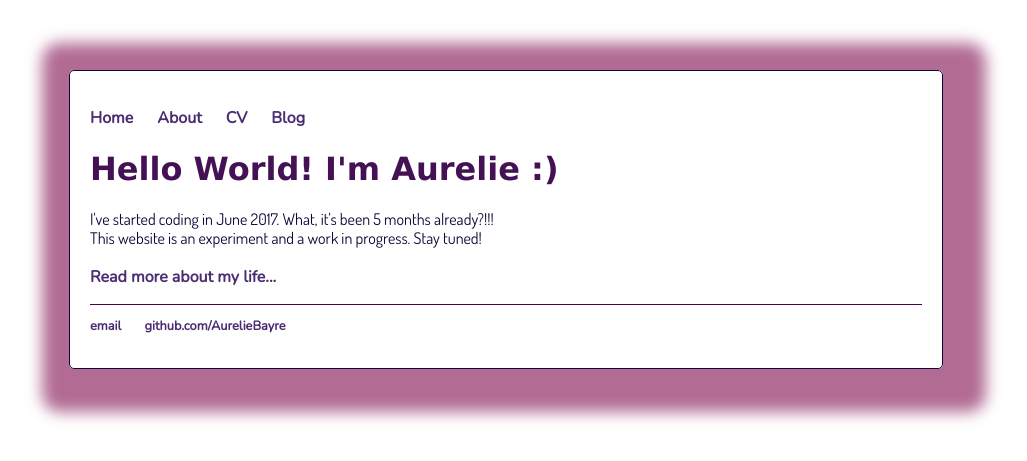
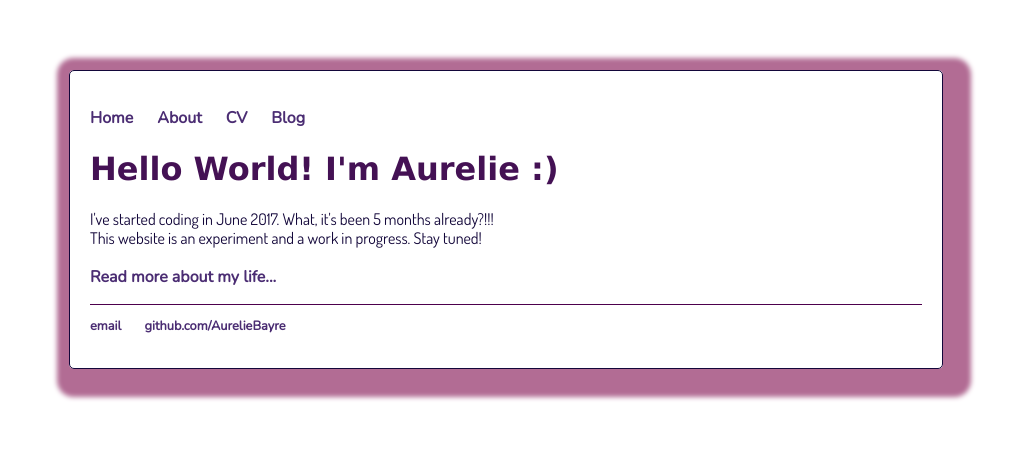
Before and after one commit to AurelieBayre/aurelieBayre.github.io, a Jekyll site: the page built from index.html, in a window 1280 px wide. Shown: the top 461 px of the page, without its empty margins (134-1161 px from the left). Built offline with Jekyll 4.4.1, drawn with Linux system fonts in a browser that asks for light colours.

Commit message:
Update main.css

```diff
--- a/css/main.css
+++ b/css/main.css
@@ -3,7 +3,7 @@ body {
     border-width: 1px;
     border-color: #13073A;
     border-radius: 5px;
-    box-shadow: 8px 8px 15px 35px #B26C94;
+    box-shadow: 8px 8px 5px 20px #B26C94;
     margin: 70px auto;
     padding: 20px;
     width: 65%;
```
